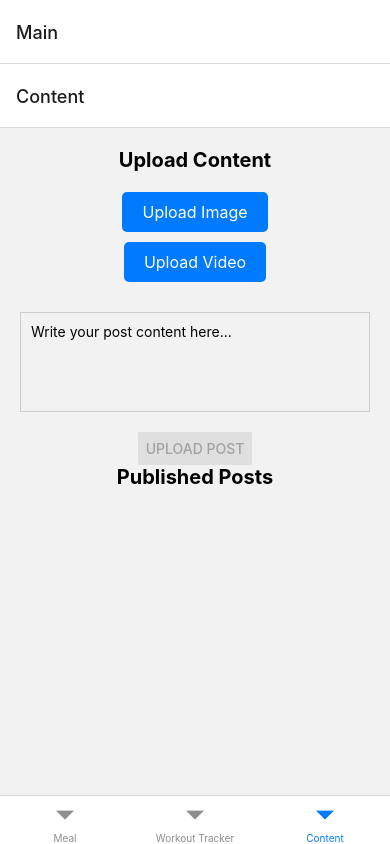
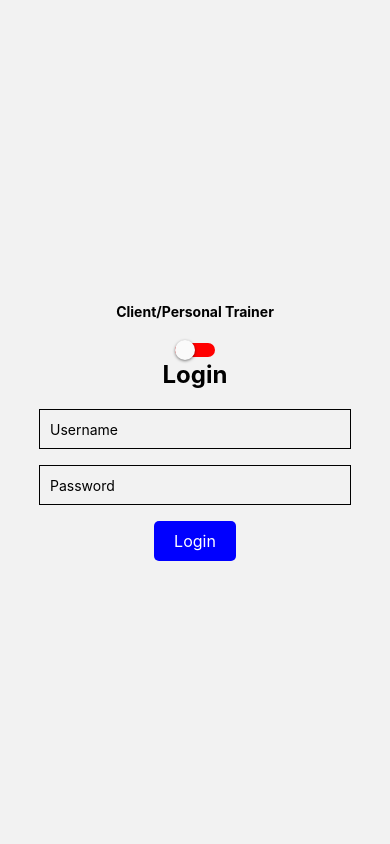
Before and after one commit to AlexisOlmedo/GymBros, a React Native app: screen /Content in a window 390 px wide. Built offline with nearby package versions, Linux system fonts and the light colour scheme.

Commit message:
improving and develop

```diff
--- a/App.js
+++ b/App.js
@@ -16,10 +16,11 @@ export default function App() {
 
   return (
     <NavigationContainer>
-    <Stack.Navigator >
-        <Stack.Screen name="Main" component={ClientPTScreen}/>
-
-        </Stack.Navigator>
+    <Stack.Navigator initialRouteName="LoginScreen">
+      <Stack.Screen name="LoginScreen" component={LoginScreen} options={{ headerShown: false }} />
+      <Stack.Screen name="MainScreen" component={MainScreen} options={{ headerShown: false }} />
+      <Stack.Screen name="ClientPTScreen" component={ClientPTScreen} options={{ headerShown: false }} />
+    </Stack.Navigator>
   </NavigationContainer>
 
   );
--- a/src/PTScreen/MealPlanPTScreen.js
+++ b/src/PTScreen/MealPlanPTScreen.js
@@ -1,5 +1,5 @@
 import React, { useState } from 'react';
-import { View, Text, FlatList, TouchableOpacity, Button, TextInput, StyleSheet, ScrollView } from 'react-native';
+import { View, Text, FlatList, TouchableOpacity, Button, TextInput, StyleSheet } from 'react-native';
 
 const MealPlanPTScreen = () => {
   const [clients, setClients] = useState([
@@ -50,7 +50,7 @@ const MealPlanPTScreen = () => {
   };
 
   return (
-    <ScrollView style={styles.container}>
+    <View style={styles.container}>
       <Text style={styles.heading}>Clients</Text>
       <FlatList
         data={clients}
@@ -60,10 +60,11 @@ const MealPlanPTScreen = () => {
             <Text>{item.name}</Text>
           </TouchableOpacity>
         )}
-      />
+        ListHeaderComponent={
           <Button title="Add Client" onPress={handleAddClient} />
-
-      {selectedClient && (
+        }
+        ListFooterComponent={
+          selectedClient && (
             <View style={styles.mealPlanContainer}>
               <Text style={styles.heading}>Meal Plan for {selectedClient.name}</Text>
               {['Monday', 'Tuesday', 'Wednesday', 'Thursday', 'Friday', 'Saturday', 'Sunday'].map((day) => (
@@ -88,8 +89,10 @@ const MealPlanPTScreen = () => {
               <Button title="Save Meal Plan" onPress={handleSaveMealPlan} />
               {!editable && <Button title="Change Meal Plan" onPress={handleChangeMealPlan} />}
             </View>
-      )}
-    </ScrollView>
+          )
+        }
+      />
+    </View>
   );
 };
 
--- a/src/PTScreen/ProfilePTScreen.js
+++ b/src/PTScreen/ProfilePTScreen.js
@@ -1,5 +1,5 @@
 import React, { useState } from 'react';
-import { View, Image, Text, TouchableOpacity, Button, TextInput, StyleSheet, ScrollView, FlatList } from 'react-native';
+import { View, Image, Text, TouchableOpacity, Button, TextInput, StyleSheet, FlatList } from 'react-native';
 import * as ImagePicker from 'expo-image-picker';
 import { Video } from 'expo-av';
 
@@ -17,8 +17,8 @@ const ProfilePTScreen = () => {
       quality: 1,
     });
 
-    if (!result.cancelled) {
-      setImage(result.uri);
+    if (!result.canceled) {
+      setImage(result.assets[0].uri);
     }
   };
 
@@ -30,8 +30,8 @@ const ProfilePTScreen = () => {
       quality: 1,
     });
 
-    if (!result.cancelled) {
-      setVideo(result.uri);
+    if (!result.canceled) {
+      setVideo(result.assets[0].uri);
     }
   };
 
@@ -51,8 +51,8 @@ const ProfilePTScreen = () => {
     </View>
   );
 
-  return (
-    <ScrollView contentContainerStyle={styles.container}>
+  const renderHeader = () => (
+    <View style={styles.header}>
       <Text style={styles.heading}>Upload Content</Text>
 
       <TouchableOpacity style={styles.button} onPress={pickImage}>
@@ -75,23 +75,29 @@ const ProfilePTScreen = () => {
       />
 
       <Button title="Upload Post" onPress={handleUploadPost} disabled={!image && !video && !postContent} />
+    </View>
+  );
 
-      <Text style={styles.heading}>Published Posts</Text>
-      <FlatList
-        data={posts}
-        keyExtractor={(item, index) => index.toString()}
-        renderItem={renderPostItem}
-      />
-    </ScrollView>
+  return (
+    <FlatList
+      ListHeaderComponent={renderHeader}
+      data={posts}
+      keyExtractor={(item, index) => index.toString()}
+      renderItem={renderPostItem}
+      contentContainerStyle={styles.container}
+    />
   );
 };
 
 const styles = StyleSheet.create({
   container: {
-    flexGrow: 1,
     alignItems: 'center',
-    justifyContent: 'center',
     padding: 20,
+  },
+  header: {
+    width: '100%',
+    alignItems: 'center',
+    marginBottom: 20,
   },
   heading: {
     fontSize: 20,
@@ -123,6 +129,9 @@ const styles = StyleSheet.create({
     marginVertical: 20,
     width: '100%',
   },
+  postsContainer: {
+    alignItems: 'center',
+  },
   postItem: {
     marginBottom: 20,
     width: '100%',
--- a/src/PTScreen/WorkoutTrackerPTScreen.js
+++ b/src/PTScreen/WorkoutTrackerPTScreen.js
@@ -1,5 +1,5 @@
 import React, { useState } from 'react';
-import { View, Text, FlatList, TouchableOpacity, Button, TextInput, StyleSheet, ScrollView } from 'react-native';
+import { View, Text, FlatList, TouchableOpacity, Button, TextInput, StyleSheet } from 'react-native';
 
 const WorkoutTrackerPTScreen = () => {
   const [clients, setClients] = useState([
@@ -50,7 +50,7 @@ const WorkoutTrackerPTScreen = () => {
   };
 
   return (
-    <ScrollView style={styles.container}>
+    <View style={styles.container}>
       <Text style={styles.heading}>Clients</Text>
       <FlatList
         data={clients}
@@ -60,6 +60,7 @@ const WorkoutTrackerPTScreen = () => {
             <Text>{item.name}</Text>
           </TouchableOpacity>
         )}
+        contentContainerStyle={styles.flatListContainer}
       />
       <Button title="Add Client" onPress={handleAddClient} />
 
@@ -96,7 +97,7 @@ const WorkoutTrackerPTScreen = () => {
           {!editable && <Button title="Change Workout Plan" onPress={handleChangeWorkoutPlan} />}
         </View>
       )}
-    </ScrollView>
+    </View>
   );
 };
 
@@ -115,6 +116,9 @@ const styles = StyleSheet.create({
     borderColor: '#ccc',
     padding: 10,
     marginVertical: 5,
+  },
+  flatListContainer: {
+    paddingBottom: 20,
   },
   workoutPlanContainer: {
     marginTop: 20,
--- a/src/Screens/LoginScreen.js
+++ b/src/Screens/LoginScreen.js
@@ -1,54 +1,48 @@
-import React, {isValidElement, useState}  from 'react';
-import {View, Text, Button, StyleSheet,TextInput, TouchableOpacity, Switch} from 'react-native';
-import{useNavigation} from '@react-navigation/native';
+import React, { useState } from 'react';
+import { View, Text, Button, StyleSheet, TextInput, TouchableOpacity, Switch } from 'react-native';
+import { useNavigation } from '@react-navigation/native';
 
-
-
-
-const LoginScreen = () =>{
-  const [ isEnable, setIsEnable] = useState(true);
+const LoginScreen = () => {
+  const [isEnable, setIsEnable] = useState(false);
   const [text, setText] = useState('Client/Personal Trainer');
   const navigation = useNavigation();
 
-  const toggleSwitch = () =>{
+  const toggleSwitch = () => {
     if (isEnable) {
-      setText('Client')
-    } else{
-      setText('Personal Trainer')
+      setText('Client');
+    } else {
+      setText('Personal Trainer');
     }
-    setIsEnable(previousState => !previousState)
-  }
+    setIsEnable(previousState => !previousState);
+  };
 
-  const PathLogin = () =>{
-     if(isEnable){
-      navigation.navigate('ProfilePTScreen')
-     } else{
-      navigation.navigate('MainScreen')
+  const pathLogin = () => {
+    if (isEnable) {
+      navigation.navigate('ClientPTScreen');
+    } else {
+      navigation.navigate('MainScreen');
+    }
+  };
 
-     }
-  };
-    return (
-   <View style={styles.container}>
-      <Text style ={{fontWeight: 'bold', margin:20}}>{text}</Text>
+  return (
+    <View style={styles.container}>
+      <Text style={{ fontWeight: 'bold', margin: 20 }}>{text}</Text>
       <Switch
-      trackColor={{false:'red', true:'green'}}
-      ios_backgroundColor={'blue'}
-      onValueChange={toggleSwitch}
-      value={isEnable}/>
+        trackColor={{ false: 'red', true: 'green' }}
+        ios_backgroundColor={'blue'}
+        onValueChange={toggleSwitch}
+        value={isEnable}
+      />
+      <Text style={styles.Title}>Login</Text>
+      <TextInput style={styles.Input} placeholder="Username" />
+      <TextInput style={styles.Input} placeholder="Password" secureTextEntry={true} />
+      <TouchableOpacity style={styles.LoginButton} onPress={pathLogin}>
+        <Text style={styles.ButtonText}>Login</Text>
+      </TouchableOpacity>
+    </View>
+  );
+};
 
-      <Text style={styles.Title}>Login</Text>
-      <TextInput style={styles.Input} placeholder="Username" > </TextInput>
-      <TextInput style={styles.Input} placeholder="Password" secureTextEntry={true} > </TextInput>
-      <TouchableOpacity style={styles.LoginButton} onPress={PathLogin} >
-      <Text style={styles.ButtonText}>Login</Text></TouchableOpacity>
-
-
-    </View>
-
-    );
-
-
-};
 const styles = StyleSheet.create({
   container: {
     flex: 1,
```
Lines whose indentation alone changed are shown as unchanged.
